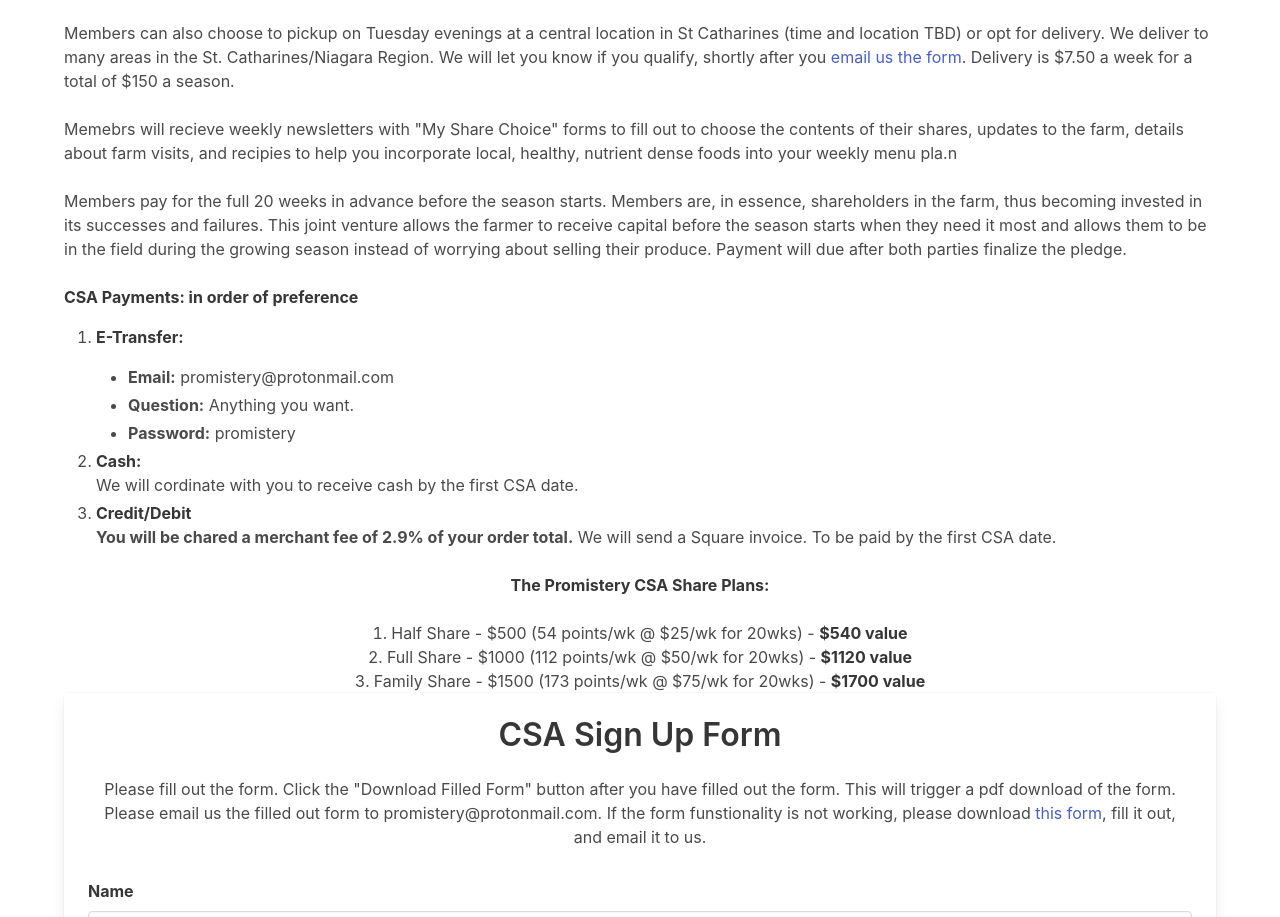
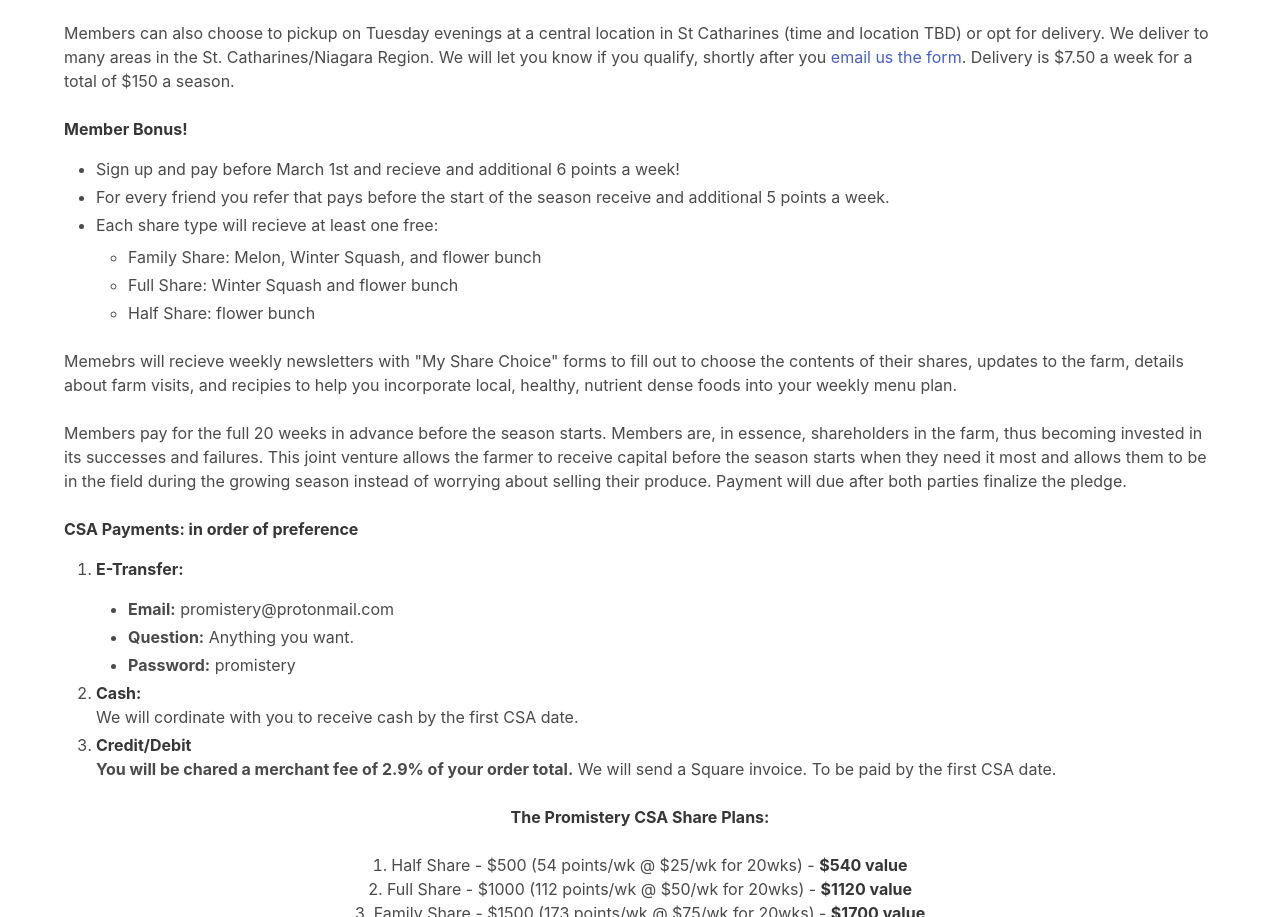
Before and after one commit to the-promistery/promistery-site, a plain HTML site: page index.html in a window 1280 px wide. Shown: the part 1951-2868 px from the top of the page. Drawn offline with nearby package versions, Linux system fonts and the light colour scheme; a web font is replaced by a local one.

Commit message:
csa page csa verbage

```diff
--- a/index.html
+++ b/index.html
@@ -163,21 +163,32 @@
         </p>
         <div class="content has-text-centered"><a class="button is-success is-large" href="#csa_signup_form">CSA SIGN UP</a></div>
         <p class="content">CSA's typically run for a set number of weeks. Our members will receive local organically grown produce for a guaranteed 20 weeks from the week of June 14 to the last week of October. Any weeks before or after then where we have food available will be provided gratis to members! If we have produce ready before June or after November we will let you know and you will get those week for free!</p>
+        <p class="content">The CSA is a Free Choice CSA, meaning that members are able to choose what is in their share each week. If the memebers do not want to do a free choice CSA they can opt for a tradional CSA where we pick and prepare your share for you. Free choice members will have a choice between three share types: Famly share (173 points), Full share (112 points), and Half Share (54 points). Points are alloted every week to each share type.
+            Members use their points to redeem produce. For example: a 3 heads of lettuce is 6 points, a pound of zuchhini is 4 points, a bunch of radish is 7 points, a bunch Kale is 7 points, and a pint of tomatoes is 10 points, add up to 46 points. If you have the Half Share (54 points) you would have 8 points left over for other produce. Each point is equivalent to about $.50. A half share is 54 points with a value of $27 at a price of $25 a week for a total price of $500 for the season. Over the whole season that $40 dollars of savings, with the family share the savings are $200! If there are a couple of points left at the end of the week but not enout to redeem an item we will round them up to an item with a close point value. </p>
+        <p class="content">Members can come to the Promistery on Tuesday or Friday from 3:30pm - 7:00pm, to choose their CSA. Come to the Farm stand and choose what you want and we pack it there for you. If you do not want to choose there and pick up quickly. We will send out a weekly "My Share Choice" form, fill it out and email us your choices by midnight the day before your pickup date. If you are picking up Tuesday email us by Monday midnight.</p>
+        <p class="content">
+            Members can also choose to pickup on Tuesday evenings at a central location in St Catharines (time and location TBD) or opt for delivery. We deliver to many areas in the St. Catharines/Niagara Region. We will let you know if you qualify, shortly after you <a href="#csa_signup_form">email us the form</a>. Delivery is $7.50 a week for a total of $150 a season.
+        </p>
+        <div class="content">
+        	<strong>Member Bonus!</strong>
+        	<ul>
+                <li>Sign up and pay before March 1st and recieve and additional 6 points a week!</li>
+                <li>For every friend you refer that pays before the start of the season receive and additional 5 points a week.</li>
+                <li>
+                	Each share type will recieve at least one free:
+                	<ul>
+                		<li>Family Share: Melon, Winter Squash, and flower bunch</li>
+                		<li>Full Share: Winter Squash and flower bunch</li>
+                		<li>Half Share: flower bunch</li>
+                	</ul>
+                </li>
+            </ul>
 
-        <p class="content">The CSA is a Free Choice CSA, meaning that members are able to choose what is in their share each week. If the memebers do not want to do a free choice CSA they can opt for a tradional CSA where we pick and prepare your share for you. Free choice members will have a choice between three share types: Famly share (173 points), Full share (112 points), and Half Share (54 points). Points are alloted every week to each share type.
-
-        Members use their points to redeem produce. For example: a 3 heads of lettuce is 6 points, a pound of zuchhini is 4 points, a bunch of radish is 7 points,  a bunch Kale is 7 points, and a pint of tomatoes is 10 points, add up to 46 points. If you have the Half Share (54 points) you would have  8 points left over for other produce. Each point is equivalent to about $.50. A half share is 54 points with a value of $27 at a price of $25 a week for a total price of $500 for the season. Over the whole season that $40 dollars of savings, with the family share the savings are $200! If there are a couple of points left at the end of the week but not enout to redeem an item we will round them up to an item with a close point value. </p>
-
-        <p class="content">Members can come to the Promistery on Tuesday or Friday from 3:30pm - 7:00pm, to choose their CSA. Come to the Farm stand and choose what you want and we pack it there for you. If you do not want to choose there and pick up quickly. We will send out a weekly "My Share Choice" form,  fill it out and email us your choices by midnight the day before your pickup date. If you are picking up Tuesday email us by Monday midnight.</p>
-        <p class="content">
-        	Members can also choose to pickup on Tuesday evenings at a central location in St Catharines (time and location TBD) or opt for delivery.  We deliver to many areas in the St. Catharines/Niagara Region. We will let you know if you qualify, shortly after you <a href="#csa_signup_form">email us the form</a>. Delivery is $7.50 a week for a total of $150 a season.
-        </p>
-
-
-<p class="content">Memebrs will recieve weekly newsletters with "My Share Choice" forms to fill out to choose the contents of their shares, updates to the farm, details about farm visits, and recipies to help you incorporate local, healthy, nutrient dense foods into your weekly menu pla.n</p>
+        </div>
+        <p class="content">Memebrs will recieve weekly newsletters with "My Share Choice" forms to fill out to choose the contents of their shares, updates to the farm, details about farm visits, and recipies to help you incorporate local, healthy, nutrient dense foods into your weekly menu plan.</p>
         <p class="content">
             Members pay for the full 20 weeks in advance before the season starts. Members are, in essence, shareholders in the farm, thus becoming invested in its successes and failures. This joint venture allows the farmer to receive capital before the season starts when they need it most and allows them to be in the field during the growing season instead of worrying about selling their produce. Payment will due after both parties finalize the pledge.
-    </p >
+        </p>
         <div class="content payment-info">
             <strong>CSA Payments: in order of preference</strong>
             <ol>
@@ -188,9 +199,6 @@
                         <li><b>Question:</b> Anything you want.<br></li>
                         <li><b>Password:</b> promistery<br></li>
                     </ul>
-
-
-
                 </li>
                 <li>
                     <strong>Cash:</strong><br>
@@ -199,9 +207,7 @@
                 <li class="is-hidden">
                     <strong>Silver/Gold/Platinum Bullion:</strong><br>
                     We will cordinate with you to receive bullion priced by the spot price + $2/oz premium at close on the date that we accept your CSA pledge. Refunds in cash only. Maximum of $100 refund.
-
                     <br><b>We can pickup bullion from you.</b>
-
                 </li>
                 <li>
                     <strong>Credit/Debit</strong><br>
@@ -225,7 +231,6 @@
                 <p class="content">
                     Please fill out the form. Click the "Download Filled Form" button after you have filled out the form. This will trigger a pdf download of the form. Please email us the filled out form to promistery@protonmail.com.
                     If the form funstionality is not working, please download <a href="">this form</a>, fill it out, and email it to us.
-
                 </p>
                 <div id="csa_signup_form" class="has-text-left">
                     <div class="field">
@@ -278,18 +283,19 @@
                                         <input type="radio" id="free_choice" name="pick_up_day" value="tuesday">
                                         Free Choice - You choose the contents of this weeks share
                                     </label>
-                        </div></div>
+                                </div>
+                            </div>
                             <div class="field">
                                 <div class="control">
                                     <label class="radio">
                                         <input type="radio" id="promistery_picks" name="pick_up_day" value="friday">
                                         Promistery Picks - We pack the box with an assortment of the available produce
                                     </label>
-                        </div></div>
+                                </div>
+                            </div>
                         </div>
                         <p class="is-hidden form-error help is-danger" data-target="who_chooses_field">Who would you like to choose the share contents?</p>
                     </div>
-
                     <div class="field" id="share_pick_up_location">
                         <label class="label">Share Pick up Location</label>
                         <div class="control">
@@ -369,7 +375,6 @@
                                                     <div class="control">
                                                         <input class="input" id="buzzer" type="text" placeholder="">
                                                     </div>
-
                                                 </div>
                                             </div>
                                             <p class="is-hidden form-error help is-danger" data-target="address_field">Please enter your address</p>
@@ -497,7 +502,6 @@
                         <li>Onions</li>
                         <li>Oregano</li>
                         <li>Parsley</li>
-
                     </ul>
                 </div>
                 <div class="column">
@@ -572,9 +576,6 @@
                                     <li><b>Question:</b> Anything you want.<br></li>
                                     <li><b>Password:</b> promistery<br></li>
                                 </ul>
-
-
-
                             </li>
                             <li>
                                 <strong>Cash:</strong><br>
@@ -583,9 +584,7 @@
                             <li class="is-hidden">
                                 <strong>Silver/Gold/Platinum Bullion:</strong><br>
                                 We will cordinate with you to receive bullion priced by the spot price + $2/oz premium at close on the date that we accept your CSA pledge. Refunds in cash only. Maximum of $100 refund.
-
                                 <br><b>We can pickup bullion from you.</b>
-
                             </li>
                             <li>
                                 <strong>Credit/Debit</strong><br>
@@ -809,7 +808,7 @@
                 const promistery_picks = document.getElementById('promistery_picks').checked;
                 const free_choice = document.getElementById('free_choice').checked;
 
-                if (!promistery_picks  && !free_choice) {
+                if (!promistery_picks && !free_choice) {
                     errors = true;
                     $terms_field = document.getElementById('who_chooses_field');
                     $terms_field.classList.add('is-danger-field');
```
Lines whose indentation alone changed are shown as unchanged.
